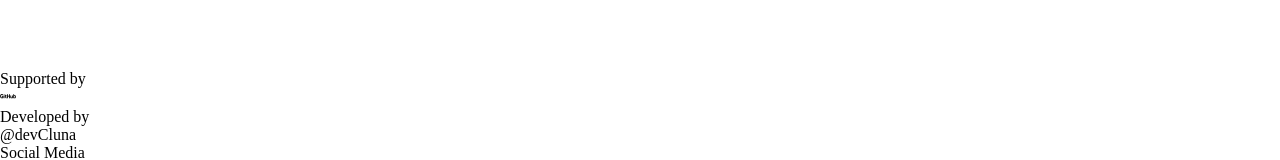
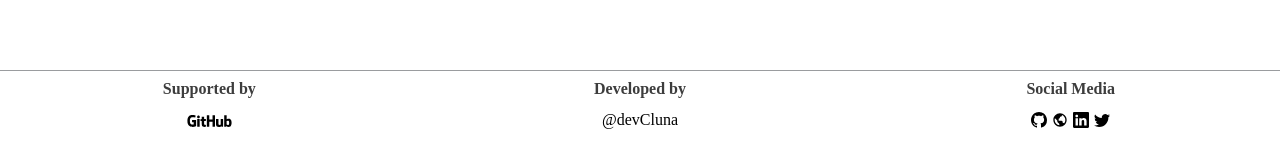
Before and after one commit to devCluna/FULLTIME_FORCE_TECH_TEST, a React (Vite) app in the folder client/: page / in a window 1280 px wide. Shown: the part 650-810 px from the top of the page. Built offline with nearby package versions, Linux system fonts and the light colour scheme.

Commit message:
💄 style(footer): add footer styles @devCluna

```diff
--- a/client/src/components/Footer/Footer.css
+++ b/client/src/components/Footer/Footer.css
@@ -1,3 +1,36 @@
 .footer{
+    display: grid;
     height: 10vh;
+    grid-template-columns: 1fr 1fr 1fr;
+    grid-template-rows: 1fr;
+    align-items: center;
+    justify-items: center;
+    grid-gap: 12px;
+    border-top: 1px solid #9A9C9F;
 }
+
+.support-holder{
+    display: flex;
+    flex-direction: column;
+    justify-content: space-evenly;
+}
+
+.support-tag{
+    font-weight: 600;
+    color: #3d3d3d;
+}
+
+.supporter{
+   display: flex;
+   justify-content: space-evenly;
+   height: 45px;
+   align-items: center;
+   cursor: pointer;
+}
+
+.logo1{
+    font-size: 45px;
+}
+.logo2{
+   width: 40px;
+}
```
